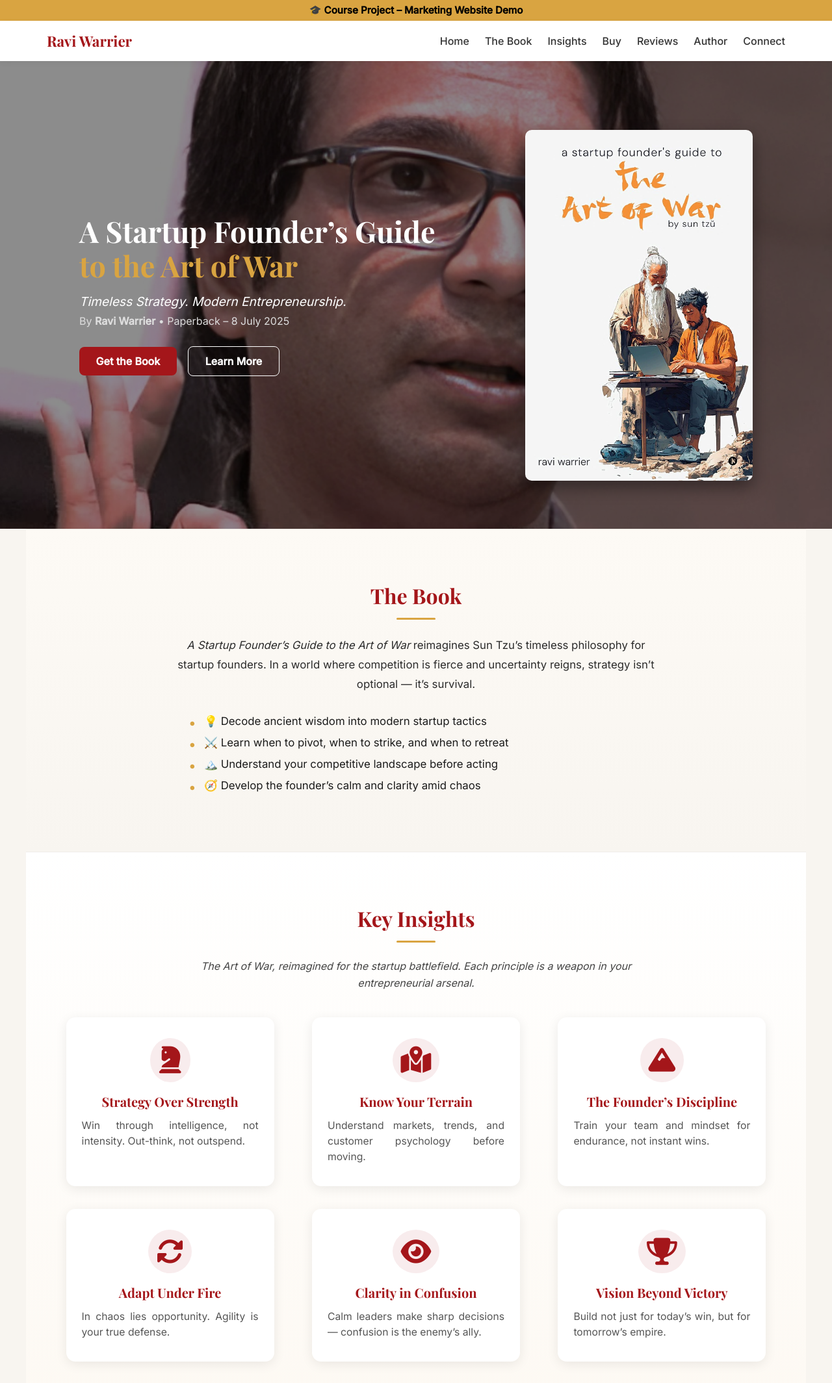
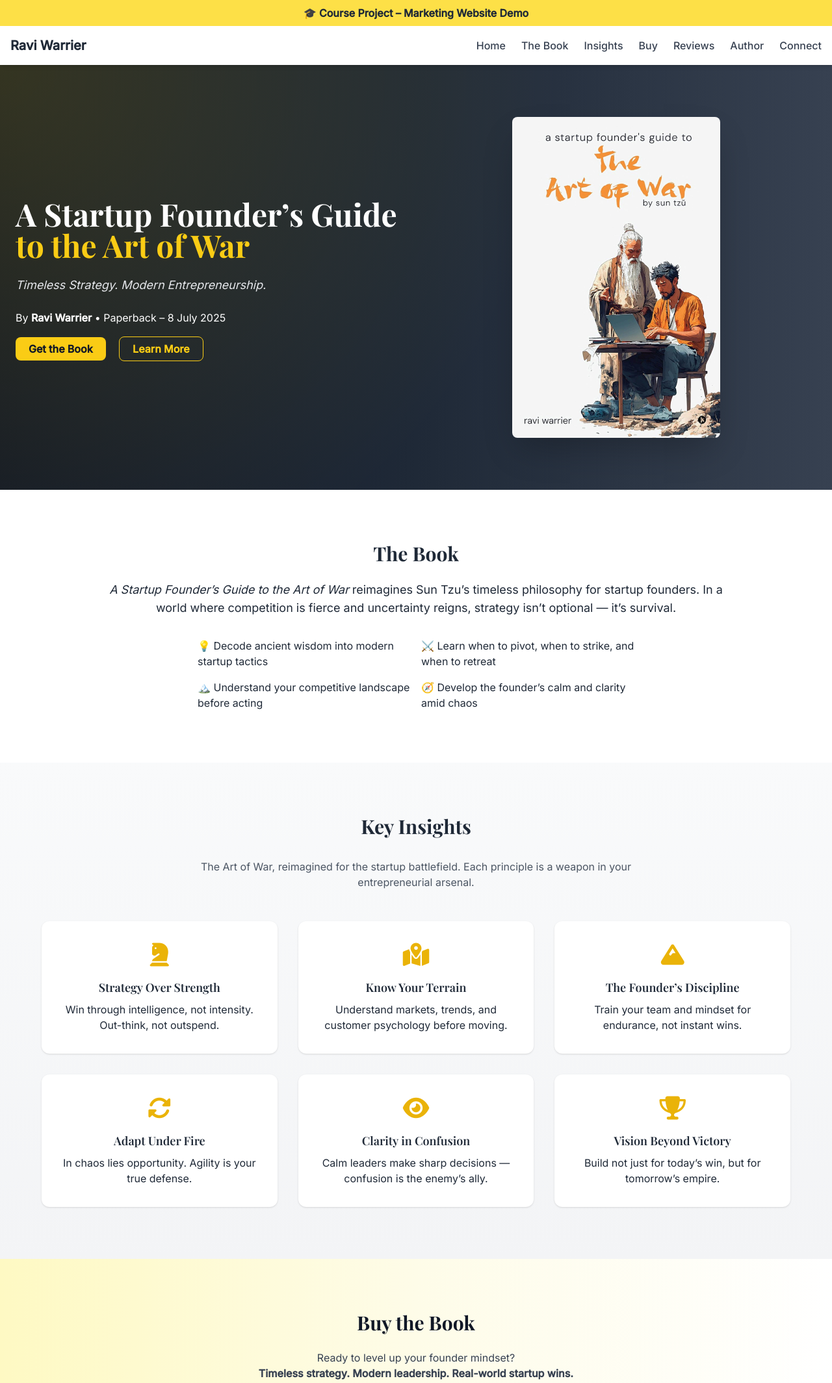
Before and after one commit to ManojVihari/pm-art-of-war, a plain HTML site: page index.html in a window 1280 px wide. Shown: the top 2129 px of the page at 65% size. Drawn offline with nearby package versions, Linux system fonts and the light colour scheme.

Commit message:
Add files via upload

```diff
--- a/index.html
+++ b/index.html
@@ -5,189 +5,202 @@
   <meta name="viewport" content="width=device-width, initial-scale=1.0" />
   <title>A Startup Founder's Guide to the Art of War | Ravi Warrier</title>
 
-  <!-- ===== Styles & Fonts ===== -->
-  <link rel="stylesheet" href="index.css" />
+  <!-- Favicon -->
   <link rel="icon" type="image/png" href="book.jpg" />
+
+  <!-- Icons, Fonts & Tailwind -->
   <script src="https://kit.fontawesome.com/b800ee9c7d.js" crossorigin="anonymous"></script>
   <link href="https://fonts.googleapis.com/css2?family=Playfair+Display:wght@600;700&family=Inter:wght@400;500&display=swap" rel="stylesheet">
+  <script src="https://cdn.tailwindcss.com"></script>
+
+  <style>
+    body { font-family: 'Inter', sans-serif; scroll-behavior: smooth; }
+    h1, h2, h3 { font-family: 'Playfair Display', serif; }
+
+    /* Fade-in animation */
+    .fade-in { opacity: 0; transform: translateY(20px); transition: all 1s ease-out; }
+    .fade-in.visible { opacity: 1; transform: translateY(0); }
+  </style>
 </head>
 
-<body>
-  <!-- ===== TOP BANNER ===== -->
-  <div class="banner">🎓 Course Project – Marketing Website Demo</div>
+<body class="bg-white text-gray-800">
+  <!-- ===== Top Banner ===== -->
+  <div class="w-full bg-yellow-300 text-center py-2 font-semibold text-gray-800">
+    🎓 Course Project – Marketing Website Demo
+  </div>
 
-  <!-- ===== NAVBAR ===== -->
-  <header>
-    <nav class="navbar">
-      <div class="logo">Ravi Warrier</div>
-      <ul class="nav-links">
-        <li><a href="#home">Home</a></li>
-        <li><a href="#about-book">The Book</a></li>
-        <li><a href="#themes">Insights</a></li>
-        <li><a href="#buy-book">Buy</a></li>
-        <li><a href="#reviews">Reviews</a></li>
-        <li><a href="#author">Author</a></li>
-        <li><a href="#contact">Connect</a></li>
+  <!-- ===== Navbar ===== -->
+  <header class="sticky top-0 z-50 bg-white shadow-md backdrop-blur">
+    <nav class="max-w-7xl mx-auto flex items-center justify-between p-4">
+      <div class="text-xl font-bold text-gray-800">Ravi Warrier</div>
+      <ul class="hidden md:flex space-x-6 text-gray-700 font-medium">
+        <li><a href="#home" class="hover:text-blue-600 transition">Home</a></li>
+        <li><a href="#about-book" class="hover:text-blue-600 transition">The Book</a></li>
+        <li><a href="#themes" class="hover:text-blue-600 transition">Insights</a></li>
+        <li><a href="#buy-book" class="hover:text-blue-600 transition">Buy</a></li>
+        <li><a href="#reviews" class="hover:text-blue-600 transition">Reviews</a></li>
+        <li><a href="#author" class="hover:text-blue-600 transition">Author</a></li>
+        <li><a href="#contact" class="hover:text-blue-600 transition">Connect</a></li>
       </ul>
     </nav>
   </header>
 
-  <!-- ===== HERO ===== -->
-  <section id="home" class="hero fade-in">
-    <div class="hero-overlay"></div>
-    <div class="hero-content">
-      <div class="hero-text">
-        <h1>A Startup Founder’s Guide<br><span>to the Art of War</span></h1>
-        <p class="tagline">Timeless Strategy. Modern Entrepreneurship.</p>
-        <p class="subtext">By <strong>Ravi Warrier</strong> • Paperback – 8 July 2025</p>
-        <div class="hero-buttons">
-          <a href="#buy-book" class="btn primary">Get the Book</a>
-          <a href="#about-book" class="btn ghost">Learn More</a>
+  <!-- ===== Hero ===== -->
+  <section id="home" class="relative bg-gradient-to-r from-gray-900 via-gray-800 to-gray-700 text-white py-20 overflow-hidden">
+    <div class="absolute inset-0 bg-[radial-gradient(circle_at_top_left,_rgba(255,215,0,0.15),_transparent_60%)]"></div>
+    <div class="max-w-7xl mx-auto flex flex-col md:flex-row items-center px-6 relative z-10">
+      <div class="md:w-1/2 space-y-6">
+        <h1 class="text-4xl md:text-5xl font-bold leading-tight">
+          A Startup Founder’s Guide<br><span class="text-yellow-400">to the Art of War</span>
+        </h1>
+        <p class="text-lg italic text-gray-200">Timeless Strategy. Modern Entrepreneurship.</p>
+        <p>By <strong>Ravi Warrier</strong> • Paperback – 8 July 2025</p>
+        <div class="space-x-4 mt-4">
+          <a href="#buy-book" class="bg-yellow-400 text-gray-900 px-5 py-2 rounded-lg font-semibold hover:bg-yellow-500 transition">Get the Book</a>
+          <a href="#about-book" class="border border-yellow-400 text-yellow-400 px-5 py-2 rounded-lg font-semibold hover:bg-yellow-400 hover:text-gray-900 transition">Learn More</a>
         </div>
       </div>
-      <img src="book.jpg" alt="Book Cover" class="book-cover" />
+      <div class="md:w-1/2 mt-10 md:mt-0 flex justify-center">
+        <img src="book.jpg" alt="Book Cover" class="rounded-lg shadow-2xl w-64 md:w-80 transform hover:scale-105 transition duration-500" />
+      </div>
     </div>
   </section>
 
-  <!-- ===== ABOUT BOOK ===== -->
-  <section id="about-book" class="section fade-in">
-    <h2>The Book</h2>
-    <div class="content">
-      <p>
+  <!-- ===== About ===== -->
+  <section id="about-book" class="max-w-5xl mx-auto py-20 px-6 text-center fade-in">
+    <h2 class="text-3xl font-bold mb-6">The Book</h2>
+    <p class="text-lg mb-8">
       <em>A Startup Founder’s Guide to the Art of War</em> reimagines Sun Tzu’s timeless philosophy for startup founders.
       In a world where competition is fierce and uncertainty reigns, strategy isn’t optional — it’s survival.
     </p>
-      <ul class="highlights">
+    <ul class="grid md:grid-cols-2 gap-4 text-left max-w-2xl mx-auto">
       <li>💡 Decode ancient wisdom into modern startup tactics</li>
       <li>⚔️ Learn when to pivot, when to strike, and when to retreat</li>
       <li>🏔️ Understand your competitive landscape before acting</li>
       <li>🧭 Develop the founder’s calm and clarity amid chaos</li>
     </ul>
-    </div>
   </section>
 
-  <!-- ===== KEY INSIGHTS ===== -->
-  <section id="themes" class="section light-bg fade-in">
-    <h2>Key Insights</h2>
-    <p class="section-intro">
+  <!-- ===== Key Insights ===== -->
+  <section id="themes" class="bg-gradient-to-b from-gray-50 to-gray-100 py-20 text-center fade-in">
+    <h2 class="text-3xl font-bold mb-8">Key Insights</h2>
+    <p class="max-w-3xl mx-auto mb-12 text-gray-600">
       The Art of War, reimagined for the startup battlefield. Each principle is a weapon in your entrepreneurial arsenal.
     </p>
-    <div class="themes-grid">
-      <div class="theme-card">
-        <i class="fa-solid fa-chess-knight icon"></i>
-        <h3>Strategy Over Strength</h3>
+    <div class="grid grid-cols-1 md:grid-cols-3 gap-8 max-w-6xl mx-auto">
+      <div class="bg-white p-8 rounded-xl shadow hover:shadow-2xl transition transform hover:-translate-y-2 hover:bg-yellow-50">
+        <i class="fa-solid fa-chess-knight text-4xl text-yellow-500 mb-4"></i>
+        <h3 class="font-semibold text-lg mb-2">Strategy Over Strength</h3>
         <p>Win through intelligence, not intensity. Out-think, not outspend.</p>
       </div>
-      <div class="theme-card">
-        <i class="fa-solid fa-map-location-dot icon"></i>
-        <h3>Know Your Terrain</h3>
+      <div class="bg-white p-8 rounded-xl shadow hover:shadow-2xl transition transform hover:-translate-y-2 hover:bg-yellow-50">
+        <i class="fa-solid fa-map-location-dot text-4xl text-yellow-500 mb-4"></i>
+        <h3 class="font-semibold text-lg mb-2">Know Your Terrain</h3>
         <p>Understand markets, trends, and customer psychology before moving.</p>
       </div>
-      <div class="theme-card">
-        <i class="fa-solid fa-mountain icon"></i>
-        <h3>The Founder’s Discipline</h3>
+      <div class="bg-white p-8 rounded-xl shadow hover:shadow-2xl transition transform hover:-translate-y-2 hover:bg-yellow-50">
+        <i class="fa-solid fa-mountain text-4xl text-yellow-500 mb-4"></i>
+        <h3 class="font-semibold text-lg mb-2">The Founder’s Discipline</h3>
         <p>Train your team and mindset for endurance, not instant wins.</p>
       </div>
-      <div class="theme-card">
-        <i class="fa-solid fa-sync-alt icon"></i>
-        <h3>Adapt Under Fire</h3>
+      <div class="bg-white p-8 rounded-xl shadow hover:shadow-2xl transition transform hover:-translate-y-2 hover:bg-yellow-50">
+        <i class="fa-solid fa-sync-alt text-4xl text-yellow-500 mb-4"></i>
+        <h3 class="font-semibold text-lg mb-2">Adapt Under Fire</h3>
         <p>In chaos lies opportunity. Agility is your true defense.</p>
       </div>
-      <div class="theme-card">
-        <i class="fa-solid fa-eye icon"></i>
-        <h3>Clarity in Confusion</h3>
+      <div class="bg-white p-8 rounded-xl shadow hover:shadow-2xl transition transform hover:-translate-y-2 hover:bg-yellow-50">
+        <i class="fa-solid fa-eye text-4xl text-yellow-500 mb-4"></i>
+        <h3 class="font-semibold text-lg mb-2">Clarity in Confusion</h3>
         <p>Calm leaders make sharp decisions — confusion is the enemy’s ally.</p>
       </div>
-      <div class="theme-card">
-        <i class="fa-solid fa-trophy icon"></i>
-        <h3>Vision Beyond Victory</h3>
+      <div class="bg-white p-8 rounded-xl shadow hover:shadow-2xl transition transform hover:-translate-y-2 hover:bg-yellow-50">
+        <i class="fa-solid fa-trophy text-4xl text-yellow-500 mb-4"></i>
+        <h3 class="font-semibold text-lg mb-2">Vision Beyond Victory</h3>
         <p>Build not just for today’s win, but for tomorrow’s empire.</p>
       </div>
     </div>
   </section>
 
-  <!-- ===== BUY THE BOOK ===== -->
-  <section id="buy-book" class="section fade-in light-bg">
-    <h2>Buy the Book</h2>
-    <p class="section-intro">
-      Ready to level up your founder mindset? <br>
+  <!-- ===== Buy Book ===== -->
+  <section id="buy-book" class="py-20 text-center bg-gradient-to-r from-yellow-100 via-yellow-50 to-white fade-in">
+    <h2 class="text-3xl font-bold mb-6 text-gray-900">Buy the Book</h2>
+    <p class="max-w-3xl mx-auto mb-10 text-gray-700">
+      Ready to level up your founder mindset?<br>
       <strong>Timeless strategy. Modern leadership. Real-world startup wins.</strong>
     </p>
-
-    <div class="buy-buttons">
-      <a href="https://www.amazon.in/Startup-Founders-Guide-Art-War/dp/B0FH2V1M7P" target="_blank" class="btn primary">
-        <i class="fa-brands fa-amazon"></i> Amazon
-      </a>
-      <a href="https://notionpress.com/in/read/a-startup-founder-s-guide-to-the-art-of-war?srsltid=AfmBOopNONcXPwSuhFlw6K3gntVos-O7AQsdUn5CCYBBjwdOTwXhSsdE" target="_blank" class="btn secondary">
-        <i class="fa-solid fa-book-open"></i> Notion Press
-      </a>
-      <a href="https://www.flipkart.com/startup-founder-s-guide-art-war/p/itmf002c2b03ce28?pid=9798899843082&affid=editornoti" target="_blank" class="btn secondary">
-        <i class="fa-solid fa-cart-shopping"></i> Flipkart
-      </a>
-      <a href="https://books.google.co.in/books/about/A_Startup_Founder_s_Guide_to_the_Art_of.html?id=Nxp0EQAAQBAJ&redir_esc=y" target="_blank" class="btn primary">
-        <i class="fa-brands fa-google"></i> Google Books
-      </a>
+    <div class="flex flex-wrap justify-center gap-4 mb-8">
+      <a href="https://www.amazon.in/Startup-Founders-Guide-Art-War/dp/B0FH2V1M7P" target="_blank" class="bg-yellow-500 text-gray-900 px-5 py-3 rounded-lg font-semibold hover:bg-yellow-400 shadow hover:shadow-lg transition"><i class="fa-brands fa-amazon"></i> Amazon</a>
+      <a href="https://notionpress.com/read/a-startup-founder-s-guide-to-the-art-of-war" target="_blank" class="bg-white border-2 border-yellow-500 text-yellow-700 px-5 py-3 rounded-lg font-semibold hover:bg-yellow-400 hover:text-gray-900 shadow-sm hover:shadow-lg transition"><i class="fa-solid fa-book-open"></i> Notion Press</a>
+      <a href="https://www.flipkart.com/startup-founder-s-guide-art-war/p/itmf002c2b03ce28" target="_blank" class="bg-white border-2 border-yellow-500 text-yellow-700 px-5 py-3 rounded-lg font-semibold hover:bg-yellow-400 hover:text-gray-900 shadow-sm hover:shadow-lg transition"><i class="fa-solid fa-cart-shopping"></i> Flipkart</a>
+      <a href="https://books.google.co.in/books/about/A_Startup_Founder_s_Guide_to_the_Art_of.html?id=Nxp0EQAAQBAJ" target="_blank" class="bg-yellow-500 text-gray-900 px-5 py-3 rounded-lg font-semibold hover:bg-yellow-400 shadow hover:shadow-lg transition"><i class="fa-brands fa-google"></i> Google Books</a>
     </div>
-
-    <p class="cta-text">
-      <strong>Own your strategy. Master the battlefield. Build your empire.</strong>
-    </p>
+    <p class="font-semibold text-lg text-gray-800 mt-4">Own your strategy. Master the battlefield. Build your empire.</p>
   </section>
 
-  <!-- ===== REVIEWS ===== -->
-  <section id="reviews" class="section fade-in">
-    <h2>What Smart People Say</h2>
-    <p class="section-intro">
+  <!-- ===== Reviews ===== -->
+  <section id="reviews" class="bg-gray-100 py-20 text-center fade-in">
+    <h2 class="text-3xl font-bold mb-6">What Smart People Say</h2>
+    <p class="max-w-3xl mx-auto mb-10 text-gray-600">
       Readers, strategists, and founders share why this book is redefining how entrepreneurs think about strategy.
     </p>
-    <div class="themes-grid">
-      <div class="theme-card">
+    <div class="grid md:grid-cols-3 gap-8 max-w-6xl mx-auto">
+      <div class="bg-white p-6 rounded-lg shadow hover:shadow-xl transition">
         <p>“A tactical masterpiece for anyone who leads in chaos. Ravi bridges ancient wisdom with modern execution flawlessly.”</p>
-        <h4>— Priya Deshmukh, Founder, GrowthSprint</h4>
+        <h4 class="mt-4 font-semibold">— Priya Deshmukh</h4>
       </div>
-      <div class="theme-card">
+      <div class="bg-white p-6 rounded-lg shadow hover:shadow-xl transition">
         <p>“Finally, a business book that teaches founders how to think, not just how to hustle.”</p>
-        <h4>— Arjun Mehta, Angel Investor</h4>
+        <h4 class="mt-4 font-semibold">— Arjun Mehta</h4>
       </div>
-      <div class="theme-card">
+      <div class="bg-white p-6 rounded-lg shadow hover:shadow-xl transition">
         <p>“Every founder should read this before their first pitch deck. It changes how you approach competition forever.”</p>
-        <h4>— Kavya Nair, Product Strategist</h4>
+        <h4 class="mt-4 font-semibold">— Kavya Nair</h4>
       </div>
     </div>
   </section>
 
-  <!-- ===== AUTHOR ===== -->
-  <section id="author" class="section fade-in">
-    <h2>About the Author</h2>
-    <div class="author-section">
-      <img src="author.jpg" alt="Ravi Warrier" class="author-photo" />
-      <div class="author-bio">
-        <p><strong>Ravi Warrier</strong> is a strategist and entrepreneur who fuses ancient wisdom with modern leadership.
-        Through his writing, workshops, and mentoring, he helps founders develop mental clarity, strategic thinking, and operational excellence.</p>
-      </div>
+  <!-- ===== Author ===== -->
+  <section id="author" class="py-20 text-center fade-in">
+    <h2 class="text-3xl font-bold mb-6">About the Author</h2>
+    <div class="max-w-4xl mx-auto flex flex-col md:flex-row items-center justify-center gap-8">
+      <img src="author.jpg" alt="Ravi Warrier" class="w-48 h-48 object-cover rounded-full shadow-lg ring-4 ring-yellow-300" />
+      <p class="text-lg text-gray-700 max-w-xl">
+        <strong>Ravi Warrier</strong> is a strategist and entrepreneur who fuses ancient wisdom with modern leadership.
+        Through his writing, workshops, and mentoring, he helps founders develop mental clarity, strategic thinking, and operational excellence.
+      </p>
     </div>
   </section>
 
-  <!-- ===== CONNECT ===== -->
-  <section id="contact" class="section light-bg fade-in">
-    <h2>Stay Connected</h2>
-    <p>Join Ravi’s newsletter for insights, updates, and strategies for modern founders.</p>
-    <div class="social-links">
-      <a href="https://www.linkedin.com/in/raviwarrier">LinkedIn</a>
-      <a href="https://www.instagram.com/raviwarrier/">Instagram</a>
-      <a href="https://raviwarrier.com/">Website</a>
+  <!-- ===== Contact ===== -->
+  <section id="contact" class="bg-gray-900 text-white py-20 text-center fade-in">
+    <h2 class="text-3xl font-bold mb-6">Stay Connected</h2>
+    <p class="text-gray-300 mb-6">Join Ravi’s newsletter for insights, updates, and strategies for modern founders.</p>
+    <div class="flex justify-center gap-6 mb-8">
+      <a href="https://www.linkedin.com/in/raviwarrier" class="hover:text-yellow-400 transition"><i class="fab fa-linkedin text-2xl"></i></a>
+      <a href="https://www.instagram.com/raviwarrier/" class="hover:text-yellow-400 transition"><i class="fab fa-instagram text-2xl"></i></a>
+      <a href="https://raviwarrier.com/" class="hover:text-yellow-400 transition"><i class="fa-solid fa-globe text-2xl"></i></a>
     </div>
-    <form class="newsletter-form">
-      <input type="email" placeholder="Enter your email" required />
-      <button type="submit">Subscribe</button>
+    <form class="flex flex-col sm:flex-row justify-center gap-3 max-w-md mx-auto">
+      <input type="email" placeholder="Enter your email" class="p-3 rounded-md text-gray-800 w-full" required />
+      <button type="submit" class="bg-yellow-400 text-gray-900 px-6 py-3 rounded-md font-semibold hover:bg-yellow-500 transition">Subscribe</button>
     </form>
   </section>
 
-  <!-- ===== FOOTER ===== -->
-  <footer>
-    <p>© 2025 Ravi Warrier. All rights reserved.</p>
+  <!-- ===== Footer ===== -->
+  <footer class="bg-gray-800 text-gray-300 text-center py-4">
+    © 2025 Ravi Warrier. All rights reserved.
   </footer>
 
-  <script src="index.js"></script>
+  <!-- Fade-in Scroll Script -->
+  <script>
+    const fadeEls = document.querySelectorAll('.fade-in');
+    const observer = new IntersectionObserver((entries) => {
+      entries.forEach(entry => {
+        if (entry.isIntersecting) entry.target.classList.add('visible');
+      });
+    }, { threshold: 0.2 });
+
+    fadeEls.forEach(el => observer.observe(el));
+  </script>
 </body>
 </html>
```
Lines whose indentation alone changed are shown as unchanged.
